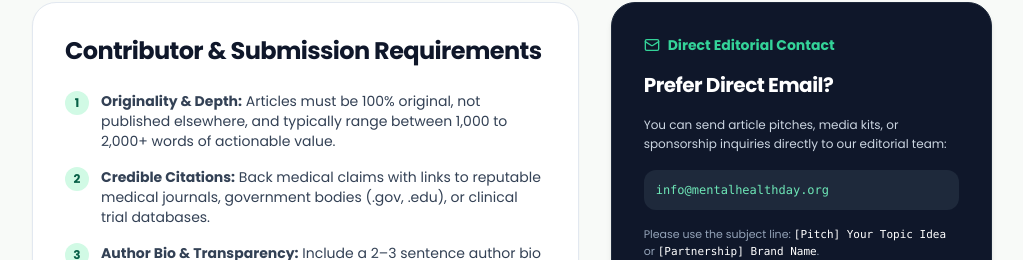
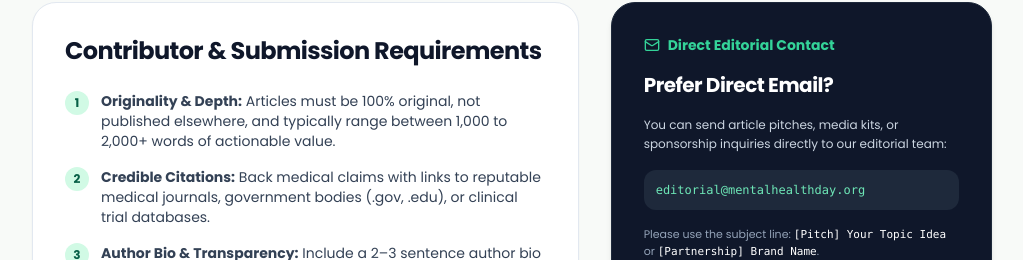
Before and after one commit to Synctherapy/Mental-Health-Day, a Next.js app: page /write-for-us in a window 1280 px wide. Shown: the part 1378-1638 px from the top of the page, without its empty margins (128-1151 px from the left). Built offline with nearby package versions, Linux system fonts and the light colour scheme.

Commit message:
feat(write-for-us): update contact email to editorial@mentalhealthday.org

```diff
--- a/src/app/write-for-us/page.tsx
+++ b/src/app/write-for-us/page.tsx
@@ -183,7 +183,7 @@
               You can send article pitches, media kits, or sponsorship inquiries directly to our editorial team:
             </p>
             <div className="p-3 bg-slate-800 rounded-xl font-mono text-xs text-emerald-300 break-all select-all">
-              info@mentalhealthday.org
+              editorial@mentalhealthday.org
             </div>
             <p className="text-[11px] text-slate-400">
               Please use the subject line: <code className="text-white">[Pitch] Your Topic Idea</code> or <code className="text-white">[Partnership] Brand Name</code>.
```
